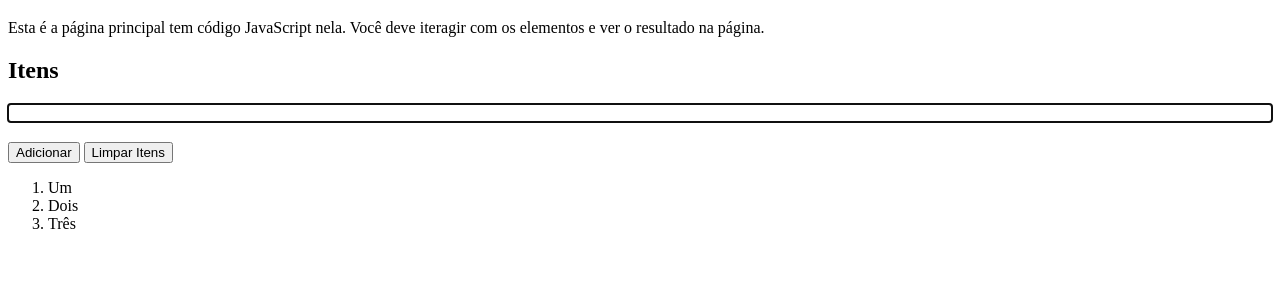
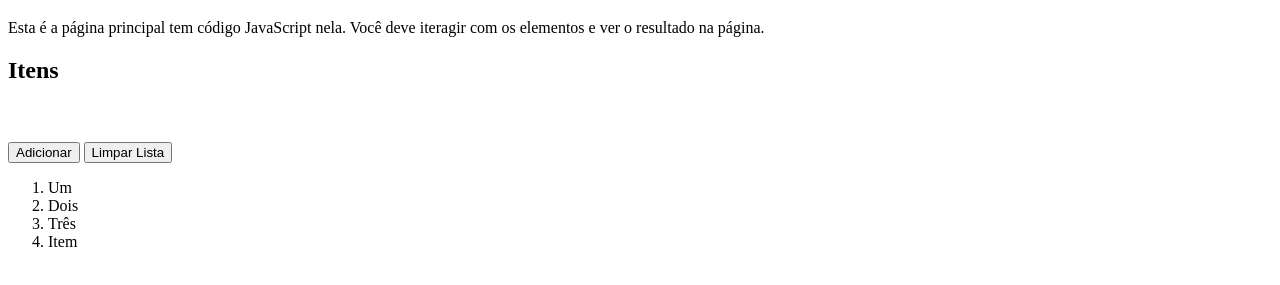
Before and after one commit to ufjf-dcc202/ufjf-dcc202-2023-3-a-atv11-PedroMuniz10, a plain HTML site: page index.html in a window 1280 px wide. Both pictures are taken after a click on the button "Adicionar". Shown: the part 61-346 px from the top of the page. Drawn offline with Linux system fonts and the light colour scheme.

Commit message:
Finalizando

```diff
--- a/index.html
+++ b/index.html
@@ -4,7 +4,7 @@
     <meta charset="UTF-8">
     <meta name="viewport" content="width=device-width, initial-scale=1.0">
     <title>DCC202 - Atividade 11: Pedro Muniz</title>
-    <script src="main.js" type="module"></script>
+    <script src="main.js" type= "module"></script>
 </head>
 <body>
     <main>
@@ -12,15 +12,11 @@
         <p>Esta é a página principal tem código JavaScript nela. Você deve iteragir com os elementos e ver o resultado na página.</p>
         <section>
             <h2>Itens</h2>
-            <p id="entrada" contenteditable>Item</p>
+            <p id ="entrada" contenteditable> Item </p>
             <button id="adicionar">Adicionar</button>
-            <button id="limpar">Limpar Itens</button>
-            <ol id="itens">
-                <li>Primeiro</li>
-                <li>Segundo</li>
-                <li>Terceiro</li>
-            </ol>
+            <button id ="limpar" >Limpar Lista</button>
+            <ol id="itens"> itens</ol>
         </section>
-    </main>
+        </main>
 </body>
 </html>
--- a/lista.js
+++ b/lista.js
@@ -1,15 +1,25 @@
-const lista = ["Um" , "Dois" , "Três"];
 
-export function getLista() {
-    return lista;
+const lista=[
+    "Um",
+    "Dois",
+    "Três"
+];
+
+function getLista(){
+return lista;
+}
+
+function adicionaNaLista(item){
+    lista.push(item);
+}
+
+function removeDaLista(posicao){
+    lista.splice(posicao,1);
+}
+
+function limpaLista(){
+    lista.splice(0);
 }
 
 
-export function limparLista(){
-    lista.splice(0);
-}
-
-export function adicionarNaLista(novoItem){
-    lista.push(novoItem);
-}
-// export {getLista};
+export{getLista, removeDaLista,limpaLista,adicionaNaLista};
--- a/main.js
+++ b/main.js
@@ -1,38 +1,42 @@
 
-import { adicionarNaLista, getLista, limparLista } from "./lista.js";
 
-// passo 1 - ache os elementos importantes
+import{ getLista,adicionaNaLista,limpaLista} from"./lista.js";
+const pEntrada=document.querySelector("#entrada");
+const btnAdicionar=document.querySelector("#adicionar");
+const btnLimpar=document.querySelector("#limpar");
+const olItens=document.querySelector("#itens");
 
-const pEntrada = document.querySelector('#entrada');
-const olSaida = document.querySelector('#itens');
-const btnAdicionar = document.querySelector('#adicionar');
-const btnLimpar = document.querySelector('#limpar');
+atualizarListaOrdenada();
 
-btnLimpar.addEventListener('click', limparElementosDaLista);
-btnAdicionar.addEventListener('click', criarElementoNaLista);
+btnAdicionar.addEventListener("click",adicionaItemDeEntrada);
 
-atualizarItensDeLista();
+btnLimpar.addEventListener("click",limpaListaOrdenada);
 
-function limparElementosDaLista(){
-    limparLista();
-    atualizarItensDeLista();
+function limpaListaOrdenada(){
+    limpaLista();
+    atualizarListaOrdenada();
 }
 
-function criarElementoNaLista(){
-    const texto = pEntrada.textContent;
-    adicionarNaLista(texto);
-    atualizarItensDeLista;
-    pEntrada.textContent="";
-    pEntrada.focus();
+function adicionaItemDeEntrada(){
+    const valor = pEntrada.textContent;
+    adicionaNaLista(valor);
+    pEntrada.textContent = "";
+    atualizarListaOrdenada();
 }
 
-function atualizarItensDeLista() {
-    olSaida.innerHTML = "";
-    const lista = getLista();
-    for (let i = 0; i < lista.length; i++){
-        const item = lista[i];
-        const li = document.createElement('li');
-        li.textContent = item;
-        olSaida.appendChild(li);
+function atualizarListaOrdenada(){
+const lista=getLista();
+olItens.innerHTML="";
+    for(let i=0;i< lista.length;i++){
+        adicionaElementoNaListaOrdenada(lista[i]);
     }
 }
+
+
+
+function adicionaElementoNaListaOrdenada(texto){
+
+    const li=document.createElement("li");
+    li.textContent=texto;
+    olItens.appendChild(li);
+}
```
